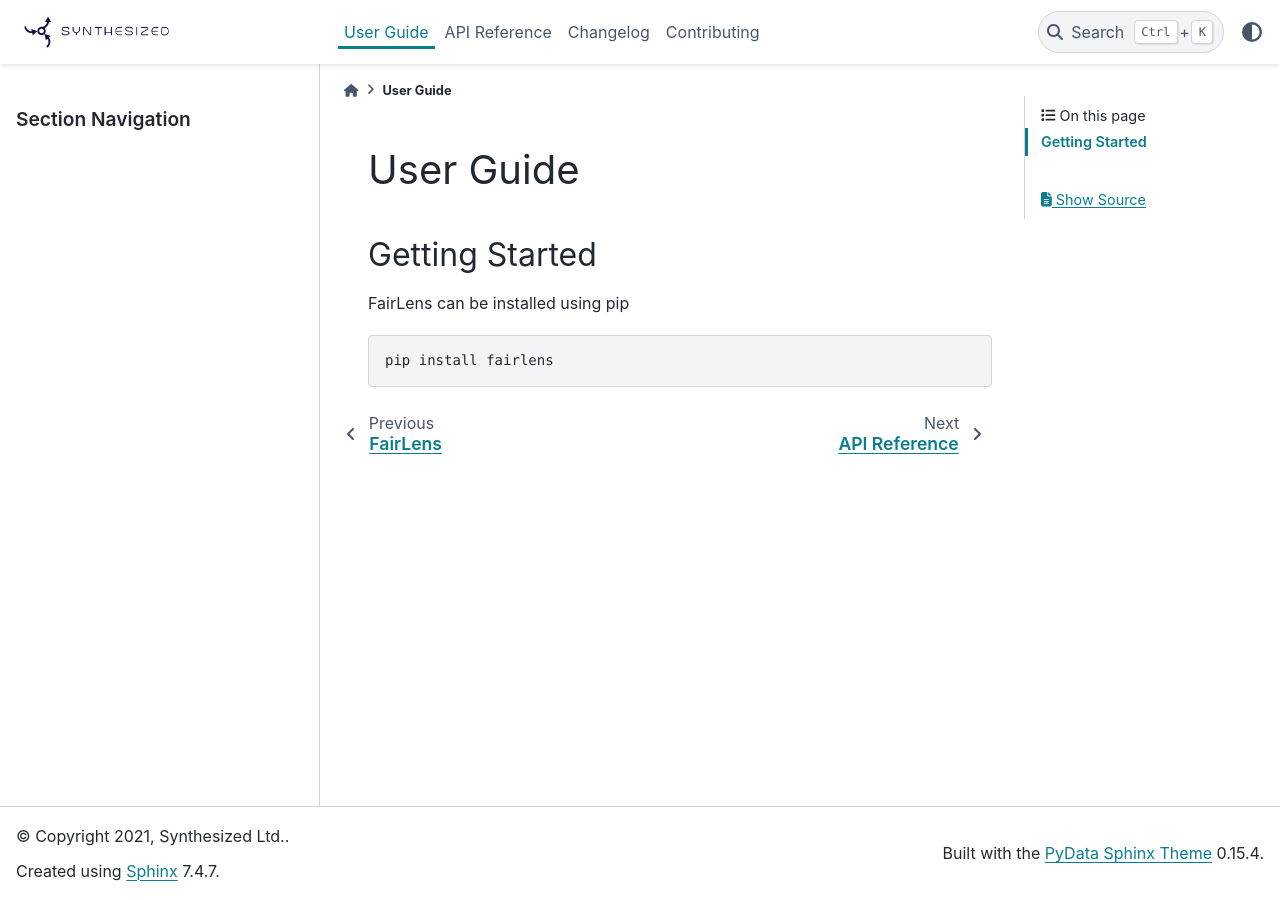
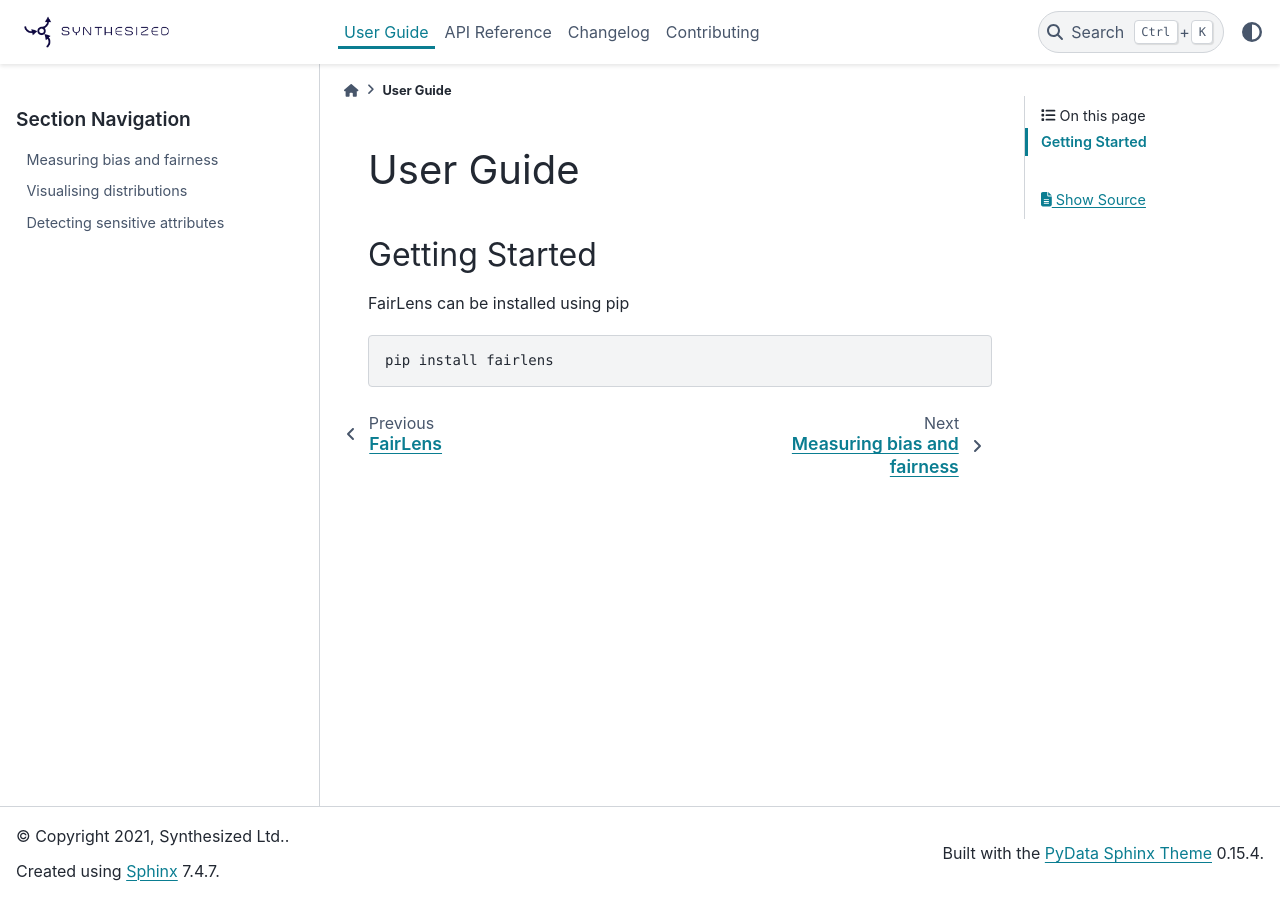
Before and after one commit to synthesized-io/fairlens, a Sphinx documentation site: the page built from docs/user_guide/index.rst, in a window 1280 px wide. Built offline with Sphinx 7.4.7 and the PyData theme 0.15.4, drawn with Linux system fonts in a browser that asks for light colours.

Commit message:
add user guides for bias package, configure ipython directive

```diff
--- a/docs/conf.py
+++ b/docs/conf.py
@@ -43,7 +43,13 @@
 # Add any Sphinx extension module names here, as strings. They can be
 # extensions coming with Sphinx (named 'sphinx.ext.*') or your custom
 # ones.
-extensions = ["sphinx.ext.napoleon", "sphinx.ext.autodoc", "m2r2"]
+extensions = [
+    "sphinx.ext.napoleon",
+    "sphinx.ext.autodoc",
+    "m2r2",
+    "IPython.sphinxext.ipython_console_highlighting",
+    "IPython.sphinxext.ipython_directive",
+]
 
 # Add any paths that contain templates here, relative to this directory.
 templates_path = ["_templates"]
--- a/docs/user_guide/index.rst
+++ b/docs/user_guide/index.rst
@@ -1,6 +1,14 @@
 ==========
 User Guide
 ==========
+
+.. toctree::
+  :hidden:
+  :glob:
+
+  bias
+  viz
+  sensitive
 
 Getting Started
 ^^^^^^^^^^^^^^^
--- /dev/null
+++ b/docs/user_guide/sensitive.rst
@@ -0,0 +1,2 @@
+Detecting sensitive attributes
+==============================
--- a/setup.cfg
+++ b/setup.cfg
@@ -44,6 +44,7 @@
     m2r2==0.2.7
     pydata-sphinx-theme==0.6.3
     sphinx==3.5.4
+    ipython==7.23.1
 
 [flake8]
 max-line-length = 120
```
Also changed, not shown: docs/user_guide/bias.rst (added, +47 -0 lines), docs/user_guide/viz.rst (added, +29 -0 lines), 1 other file.
